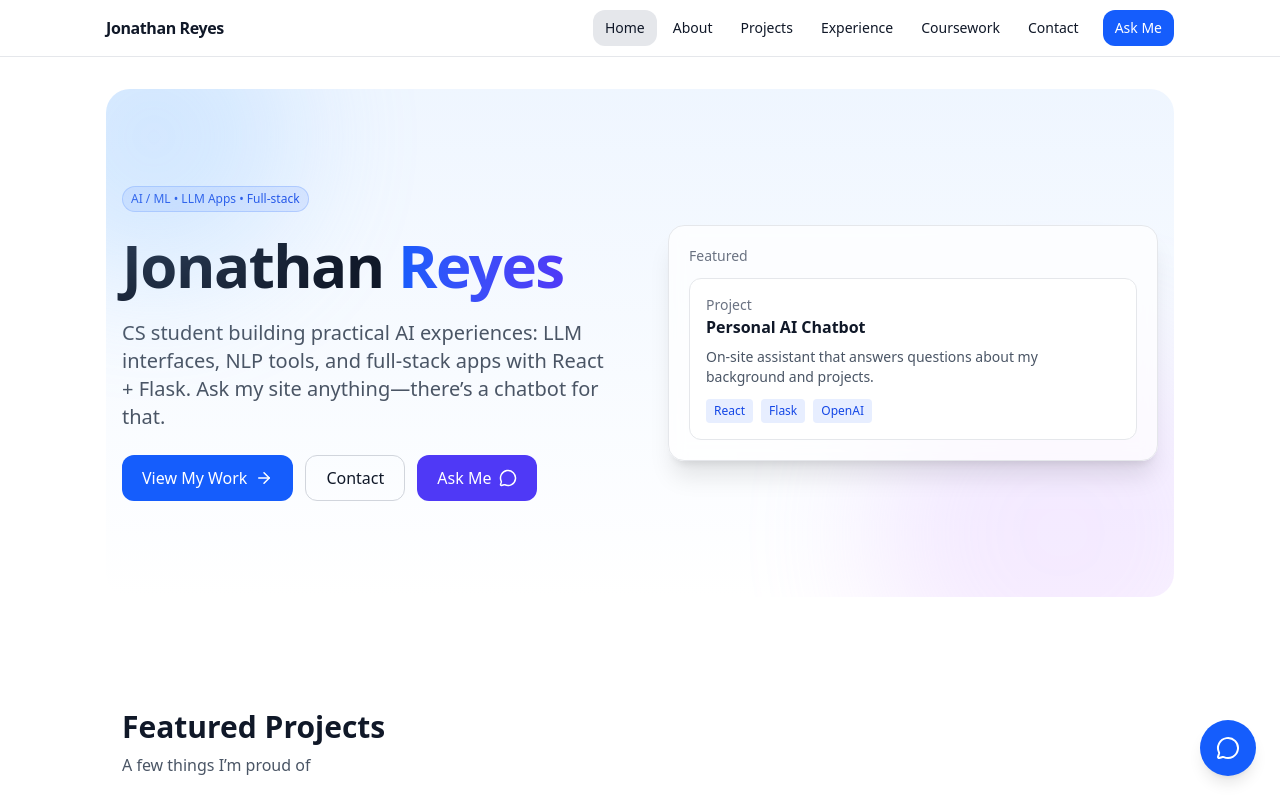
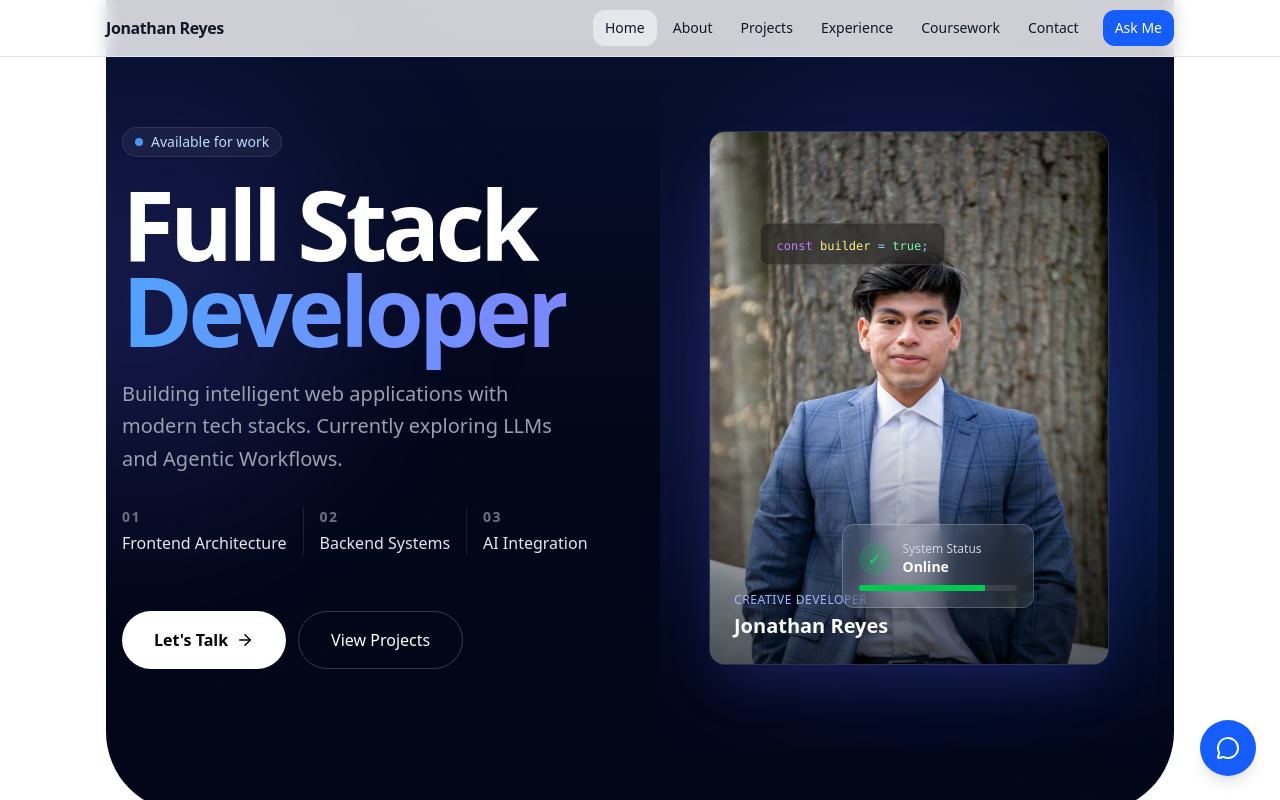
Before and after one commit to AlrJohn/my-portafolio, a React (Vite) app: page / in a window 1280 px wide. Shown: the top 800 px of the page. Built offline with nearby package versions, Linux system fonts and the light colour scheme; no server answers.

Commit message:
design changes

```diff
--- a/src/App.jsx
+++ b/src/App.jsx
@@ -14,15 +14,19 @@ export default function App() {
   }, []);
 
   const linkClass = ({ isActive }) =>
-    `px-3 py-2 rounded-xl transition ${
-      isActive ? 'bg-gray-200 dark:bg-gray-700' : 'hover:bg-gray-100 dark:hover:bg-gray-800'
+    `px-3 py-2 rounded-xl transition ${isActive ? 'bg-gray-200 dark:bg-gray-700' : 'hover:bg-gray-100 dark:hover:bg-gray-800'
     }`;
 
   return (
     <ChatProvider> {/* <-- wrap everything */}
       <ScrollToTop />
       <div className="min-h-screen bg-white dark:bg-gray-900 text-gray-900 dark:text-gray-100 flex flex-col">
-        <header className="border-b border-gray-200 dark:border-gray-800 sticky top-0 z-40 bg-white/80 dark:bg-gray-900/80 backdrop-blur">
+        <header className={`fixed top-0 w-full z-40 transition-colors duration-300 ${
+          // If we are at the top (OR forced transparent), be transparent. Else, white/blur.
+          // But actually, for this specific design, we might want it transparent on Home but solid elsewhere.
+          // For now, let's keep the existing logic but make it fixed so it overlays content.
+          'bg-white/80 dark:bg-gray-900/80 backdrop-blur border-b border-gray-200 dark:border-gray-800'
+          }`}>
           <div className="page h-14 flex items-center justify-between">
             <Link to="/" className="font-semibold tracking-tight">Jonathan Reyes</Link>
             <nav className="hidden md:flex items-center gap-1 text-sm">
--- /dev/null
+++ b/src/components/HeroParallax.jsx
@@ -0,0 +1,102 @@
+import { motion, useMotionValue, useSpring, useTransform } from 'framer-motion';
+import { useRef } from 'react';
+import profileImg from '../assets/profile.jpg';
+
+export default function HeroParallax() {
+    const ref = useRef(null);
+
+    // Mouse position state
+    const x = useMotionValue(0);
+    const y = useMotionValue(0);
+
+    // Smooth spring animation for the movement
+    const mouseX = useSpring(x, { stiffness: 400, damping: 40 });
+    const mouseY = useSpring(y, { stiffness: 400, damping: 40 });
+
+    function handleMouseMove(e) {
+        const { clientX, clientY } = e;
+        const { innerWidth, innerHeight } = window;
+        // Calculate normalized position (-1 to 1)
+        const xPos = (clientX / innerWidth - 0.5) * 2;
+        const yPos = (clientY / innerHeight - 0.5) * 2;
+        x.set(xPos);
+        y.set(yPos);
+    }
+
+    // Layer transforms (Parallax effect)
+    // Background blob moves slowly in direction of mouse
+    const blobX = useTransform(mouseX, [-1, 1], [-20, 20]);
+    const blobY = useTransform(mouseY, [-1, 1], [-20, 20]);
+
+    // Profile image moves opposite to mouse (feels closer)
+    const profileX = useTransform(mouseX, [-1, 1], [15, -15]);
+    const profileY = useTransform(mouseY, [-1, 1], [15, -15]);
+    const profileRotate = useTransform(mouseX, [-1, 1], [-2, 2]);
+
+    // Floating badge (front layer) moves even more
+    const badgeX = useTransform(mouseX, [-1, 1], [40, -40]);
+    const badgeY = useTransform(mouseY, [-1, 1], [40, -40]);
+
+    return (
+        <div
+            ref={ref}
+            onMouseMove={handleMouseMove}
+            className="relative w-full h-[550px] md:h-[700px] flex items-center justify-center overflow-hidden perspective-1000"
+        >
+            {/* 1. Abstract Background Blob (Behind) */}
+            <motion.div
+                style={{ x: blobX, y: blobY }}
+                className="absolute top-1/2 left-1/2 -translate-x-1/2 -translate-y-1/2 w-[500px] h-[500px] bg-gradient-to-br from-indigo-500/30 to-blue-600/30 rounded-full blur-[100px] z-0"
+            />
+
+            {/* 2. Main Profile Image (Middle) */}
+            <motion.div
+                style={{ x: profileX, y: profileY, rotateY: profileRotate }}
+                className="relative z-10 w-[280px] md:w-[400px] aspect-[3/4] rounded-2xl overflow-hidden shadow-2xl shadow-indigo-500/20 border border-white/10 bg-slate-800/50 backdrop-blur-sm group"
+            >
+                <div className="absolute inset-0 bg-gradient-to-t from-black/60 via-transparent to-transparent z-10" />
+                <img
+                    src={profileImg}
+                    alt="Jonathan Reyes"
+                    className="w-full h-full object-cover transition-transform duration-700 group-hover:scale-105"
+                />
+
+                {/* Name overlay on the card itself for style */}
+                <div className="absolute bottom-6 left-6 z-20 text-white">
+                    <div className="text-xs font-medium uppercase tracking-wider text-indigo-300 mb-1">Creative Developer</div>
+                    <div className="text-xl font-bold">Jonathan Reyes</div>
+                </div>
+            </motion.div>
+
+            {/* 3. Floating UI Card (Front) */}
+            <motion.div
+                style={{ x: badgeX, y: badgeY }}
+                className="absolute bottom-[20%] right-[10%] md:right-[25%] z-20 bg-white/10 backdrop-blur-md border border-white/20 p-4 rounded-xl shadow-xl w-48 hidden md:block"
+            >
+                <div className="flex items-center gap-3 mb-2">
+                    <div className="w-8 h-8 rounded-full bg-green-500/20 flex items-center justify-center text-green-400">
+                        ✓
+                    </div>
+                    <div>
+                        <div className="text-xs text-gray-300">System Status</div>
+                        <div className="text-sm font-bold text-white">Online</div>
+                    </div>
+                </div>
+                <div className="h-1.5 w-full bg-white/10 rounded-full overflow-hidden">
+                    <div className="h-full bg-green-500 w-[80%]" />
+                </div>
+            </motion.div>
+
+            {/* another floating element left */}
+            <motion.div
+                style={{ x: useTransform(mouseX, [-1, 1], [60, -60]), y: useTransform(mouseY, [-1, 1], [30, -30]) }}
+                className="absolute top-[25%] left-[5%] md:left-[20%] z-20 bg-black/40 backdrop-blur-md border border-white/10 px-4 py-2 rounded-lg shadow-xl hidden md:block"
+            >
+                <code className="text-xs text-blue-300 font-mono">
+                    <span className="text-purple-400">const</span> <span className="text-yellow-200">builder</span> = <span className="text-green-300">true</span>;
+                </code>
+            </motion.div>
+
+        </div>
+    );
+}
--- a/src/pages/Home.jsx
+++ b/src/pages/Home.jsx
@@ -1,121 +1,144 @@
 // src/pages/Home.jsx
 import { motion } from 'framer-motion';
-import { ArrowRight, MessageCircle } from 'lucide-react';
+import { ArrowRight, MessageCircle, Code, Server, Database, Brain } from 'lucide-react';
 import { Link, useNavigate, useOutletContext } from 'react-router-dom';
 import { projects } from '../data/projects.js';
 import ProjectCard from '../components/ProjectCard.jsx';
+import HeroParallax from '../components/HeroParallax.jsx';
 
 /** Animation helpers */
 const fadeInUp = (delay = 0) => ({
-  initial: { opacity: 0, y: 16 },
+  initial: { opacity: 0, y: 20 },
   whileInView: { opacity: 1, y: 0 },
   transition: { duration: 0.6, ease: 'easeOut', delay },
-  viewport: { once: true, amount: 0.3 },
+  viewport: { once: true },
 });
-
-const gridItem = {
-  initial: { opacity: 0, y: 16 },
-  whileInView: { opacity: 1, y: 0, transition: { duration: 0.45, ease: 'easeOut' } },
-  viewport: { once: true, amount: 0.2 },
-};
 
 export default function Home() {
   const navigate = useNavigate();
-  const { openChat } = useOutletContext(); // <-- from App.jsx
+  const { openChat } = useOutletContext();
 
   return (
-    <div className="space-y-20 md:space-y-28">
+    <div className="-mt-20">
+      {/* Negative margin to pull hero up behind the transparent navbar if we had one.
+        For now, we just want full background coverage. */}
+
       {/* ---------- HERO ---------- */}
-      <section className="relative isolate overflow-hidden rounded-3xl bg-gradient-to-b from-blue-50 to-white dark:from-slate-900 dark:to-slate-950 py-16 md:py-24">
-        {/* soft background glows */}
-        <div aria-hidden className="pointer-events-none absolute -top-24 -left-24 h-72 w-72 rounded-full blur-3xl opacity-30 bg-blue-300 dark:bg-blue-600" />
-        <div aria-hidden className="pointer-events-none absolute -bottom-32 -right-20 h-96 w-96 rounded-full blur-3xl opacity-25 bg-purple-300 dark:bg-purple-600" />
+      <section className="relative w-full min-h-[95vh] bg-slate-950 text-white overflow-hidden rounded-b-[3rem] md:rounded-b-[5rem] flex flex-col pt-24">
 
-        <div className="page">
-          <div className="grid grid-cols-1 md:grid-cols-2 items-center gap-10 md:gap-14">
-            {/* LEFT */}
+        {/* Background Gradients */}
+        <div className="absolute top-0 inset-x-0 h-[500px] bg-gradient-to-b from-blue-900/20 to-transparent pointer-events-none" />
+        <div className="absolute -left-40 top-40 w-96 h-96 bg-indigo-500/20 rounded-full blur-[100px] pointer-events-none" />
+        <div className="absolute -right-40 bottom-40 w-96 h-96 bg-blue-500/10 rounded-full blur-[100px] pointer-events-none" />
+
+        <div className="container mx-auto px-4 grid grid-cols-1 lg:grid-cols-2 gap-10 items-center flex-1 pb-16">
+
+          {/* LEFT: typography */}
+          <div className="z-10 order-2 lg:order-1 flex flex-col gap-6">
             <motion.div {...fadeInUp(0)}>
-              <span className="inline-block text-xs px-2 py-1 rounded-full bg-blue-600/10 text-blue-700 dark:text-blue-300 border border-blue-600/20 mb-4">
-                AI / ML • LLM Apps • Full-stack
+              <div className="inline-flex items-center gap-2 px-3 py-1 rounded-full border border-white/10 bg-white/5 text-sm text-blue-200">
+                <div className="w-2 h-2 rounded-full bg-blue-400 animate-pulse" />
+                Available for work
+              </div>
+            </motion.div>
+
+            <motion.h1
+              className="text-6xl md:text-7xl lg:text-8xl font-bold tracking-tighter leading-[0.9]"
+              {...fadeInUp(0.1)}
+            >
+              Full Stack <br />
+              <span className="text-transparent bg-clip-text bg-gradient-to-r from-blue-400 to-indigo-400">
+                Developer
               </span>
-
-              <motion.h1 className="text-4xl md:text-6xl font-extrabold tracking-tight leading-tight" {...fadeInUp(0.05)}>
-                Jonathan <span className="bg-clip-text text-transparent bg-gradient-to-r from-blue-600 to-indigo-600">Reyes</span>
             </motion.h1>
 
-              <motion.p className="mt-4 text-lg md:text-xl text-gray-600 dark:text-gray-300 max-w-xl" {...fadeInUp(0.1)}>
-                CS student building practical AI experiences: LLM interfaces, NLP tools, and
-                full-stack apps with React + Flask. Ask my site anything—there’s a chatbot for that.
+            <motion.p className="text-lg md:text-xl text-gray-400 max-w-md leading-relaxed" {...fadeInUp(0.2)}>
+              Building intelligent web applications with modern tech stacks.
+              Currently exploring LLMs and Agentic Workflows.
             </motion.p>
 
-              <motion.div className="mt-6 flex flex-wrap gap-3" {...fadeInUp(0.15)}>
+            <motion.div className="flex flex-wrap gap-4 mt-2" {...fadeInUp(0.3)}>
+              <div className="flex flex-col gap-1">
+                <span className="text-sm text-gray-500 uppercase tracking-widest font-semibold">01</span>
+                <span className="text-base text-gray-200">Frontend Architecture</span>
+              </div>
+              <div className="w-px h-12 bg-white/10 hidden md:block" />
+              <div className="flex flex-col gap-1">
+                <span className="text-sm text-gray-500 uppercase tracking-widest font-semibold">02</span>
+                <span className="text-base text-gray-200">Backend Systems</span>
+              </div>
+              <div className="w-px h-12 bg-white/10 hidden md:block" />
+              <div className="flex flex-col gap-1">
+                <span className="text-sm text-gray-500 uppercase tracking-widest font-semibold">03</span>
+                <span className="text-base text-gray-200">AI Integration</span>
+              </div>
+            </motion.div>
+
+            <motion.div className="flex flex-wrap gap-3 mt-8" {...fadeInUp(0.4)}>
+              <button
+                onClick={openChat}
+                className="px-8 py-4 rounded-full bg-white text-black font-semibold hover:bg-gray-100 transition flex items-center gap-2 group"
+              >
+                Let's Talk <ArrowRight className="group-hover:translate-x-1 transition" size={18} />
+              </button>
               <button
                 onClick={() => navigate('/projects')}
-                  className="px-5 py-2.5 rounded-xl bg-blue-600 text-white hover:bg-blue-700 inline-flex items-center gap-2"
+                className="px-8 py-4 rounded-full border border-white/20 hover:bg-white/10 transition text-white"
               >
-                  View My Work <ArrowRight size={18} />
-                </button>
-                <Link
-                  to="/contact"
-                  className="px-5 py-2.5 rounded-xl border border-gray-300 dark:border-gray-700 hover:bg-gray-100 dark:hover:bg-gray-800"
-                >
-                  Contact
-                </Link>
-                <button
-                  onClick={openChat}
-                  className="px-5 py-2.5 rounded-xl bg-indigo-600 text-white hover:bg-indigo-700 inline-flex items-center gap-2"
-                >
-                  Ask Me <MessageCircle size={18} />
+                View Projects
               </button>
             </motion.div>
-            </motion.div>
+          </div>
 
-            {/* RIGHT highlight card */}
-            <motion.div {...fadeInUp(0.1)}>
-              <div className="rounded-2xl border border-gray-200 dark:border-gray-800 bg-white/70 dark:bg-gray-900/60 backdrop-blur shadow-xl p-5">
-                <div className="text-sm text-gray-500 dark:text-gray-400 mb-3">Featured</div>
-                <div className="rounded-xl border border-gray-200 dark:border-gray-800 p-4 bg-white dark:bg-gray-800">
-                  <div className="text-sm text-gray-500 dark:text-gray-400">Project</div>
-                  <div className="font-semibold">Personal AI Chatbot</div>
-                  <p className="mt-2 text-sm text-gray-600 dark:text-gray-300">
-                    On-site assistant that answers questions about my background and projects.
-                  </p>
-                  <div className="mt-3 flex gap-2">
-                    {['React', 'Flask', 'OpenAI'].map(t => (
-                      <span key={t} className="text-xs px-2 py-1 rounded bg-blue-600/10 text-blue-700 dark:text-blue-300">
-                        {t}
-                      </span>
-                    ))}
+          {/* RIGHT: 3D Image */}
+          <div className="relative order-1 lg:order-2 flex justify-center lg:justify-end">
+            <HeroParallax />
           </div>
+
         </div>
-              </div>
-            </motion.div>
+      </section>
+
+      {/* ---------- SERVICE PILLARS (Brand Strip) ---------- */}
+      <section className="py-20 bg-white dark:bg-gray-900">
+        <div className="container mx-auto px-4">
+          <div className="flex flex-wrap justify-between items-center gap-8 text-gray-400 dark:text-gray-500 grayscale opacity-70 hover:opacity-100 transition duration-500">
+            <div className="flex items-center gap-2 text-xl font-semibold"><Code /> React & Next.js</div>
+            <div className="flex items-center gap-2 text-xl font-semibold"><Server /> Python Flask</div>
+            <div className="flex items-center gap-2 text-xl font-semibold"><Database /> PostgreSQL</div>
+            <div className="flex items-center gap-2 text-xl font-semibold"><Brain /> Neural Networks</div>
           </div>
         </div>
       </section>
 
-      {/* ---------- FEATURED PROJECTS (map + animate) ---------- */}
-      <section className="page">
-        <motion.h2 className="text-2xl md:text-3xl font-bold mb-2" {...fadeInUp(0)}>
-          Featured Projects
-        </motion.h2>
-        <motion.p className="text-gray-600 dark:text-gray-400 mb-6" {...fadeInUp(0.05)}>
-          A few things I’m proud of
-        </motion.p>
+      {/* ---------- FEATURED PROJECTS ---------- */}
+      <section className="page py-20">
+        <div className="flex items-end justify-between mb-12">
+          <div>
+            <h2 className="text-4xl font-bold mb-4 dark:text-white">Selected Works</h2>
+            <div className="h-1 w-20 bg-blue-600 rounded-full" />
+          </div>
+          <Link to="/projects" className="hidden md:flex items-center gap-2 text-blue-600 font-medium hover:underline">
+            View all <ArrowRight size={16} />
+          </Link>
+        </div>
 
-        <div className="grid grid-cols-1 md:grid-cols-2 lg:grid-cols-3 gap-6">
+        <div className="grid grid-cols-1 md:grid-cols-2 lg:grid-cols-3 gap-8">
           {projects.map((p, i) => (
-            <motion.div key={p.title} {...gridItem} transition={{ delay: 0.06 * i }}>
+            <motion.div
+              key={p.title}
+              initial={{ opacity: 0, y: 20 }}
+              whileInView={{ opacity: 1, y: 0 }}
+              transition={{ delay: i * 0.1 }}
+              viewport={{ once: true }}
+            >
               <ProjectCard p={p} />
             </motion.div>
           ))}
         </div>
 
-        <motion.div className="mt-6" {...fadeInUp(0.1)}>
-          <Link to="/projects" className="inline-flex items-center gap-2 underline">
-            See all projects <ArrowRight size={16} />
-          </Link>
-        </motion.div>
+        <div className="mt-8 md:hidden text-center">
+          <Link to="/projects" className="text-blue-600 font-medium hover:underline">View all projects</Link>
+        </div>
       </section>
     </div>
   );
```
Also changed, not shown: src/components/ChatModal.jsx (+33 -13 lines), src/components/chatbot.jsx (+52 -28 lines), src/assets/profile.jpg (added). Lines whose indentation alone changed are shown as unchanged.
